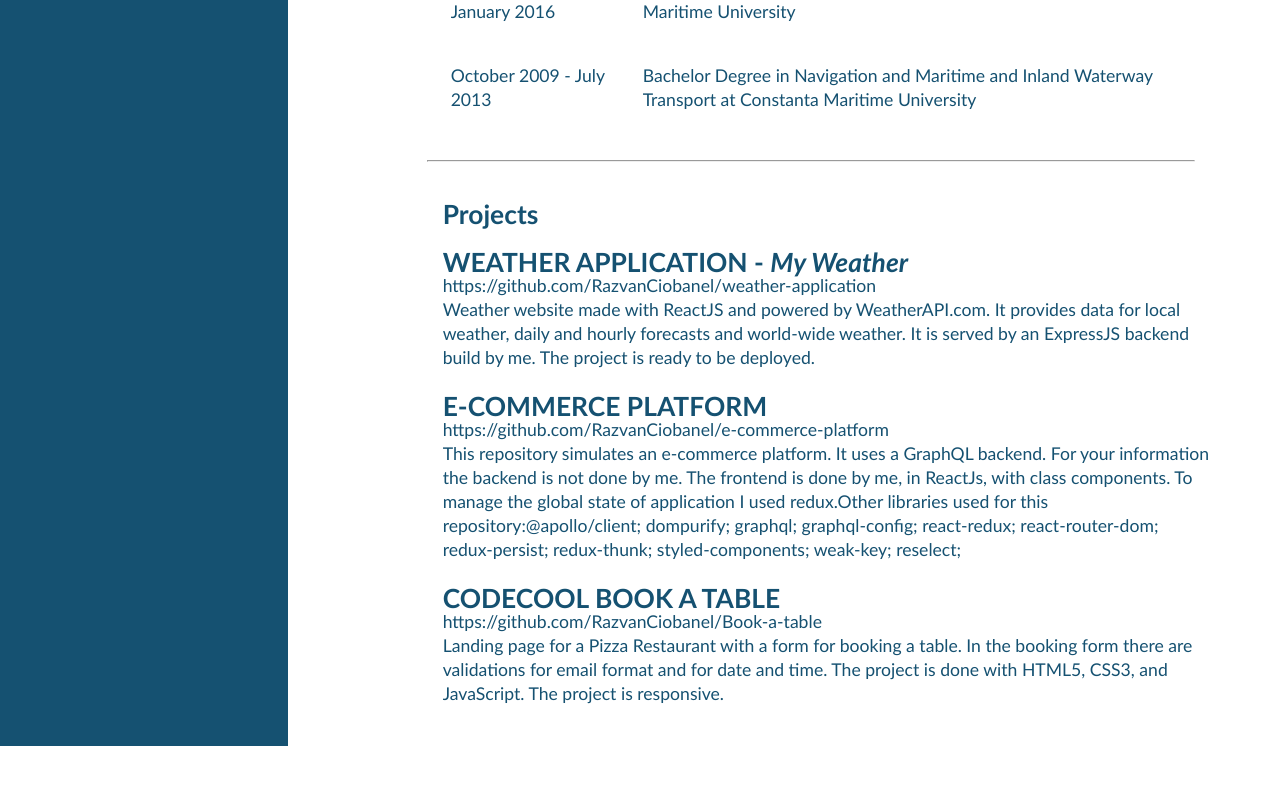
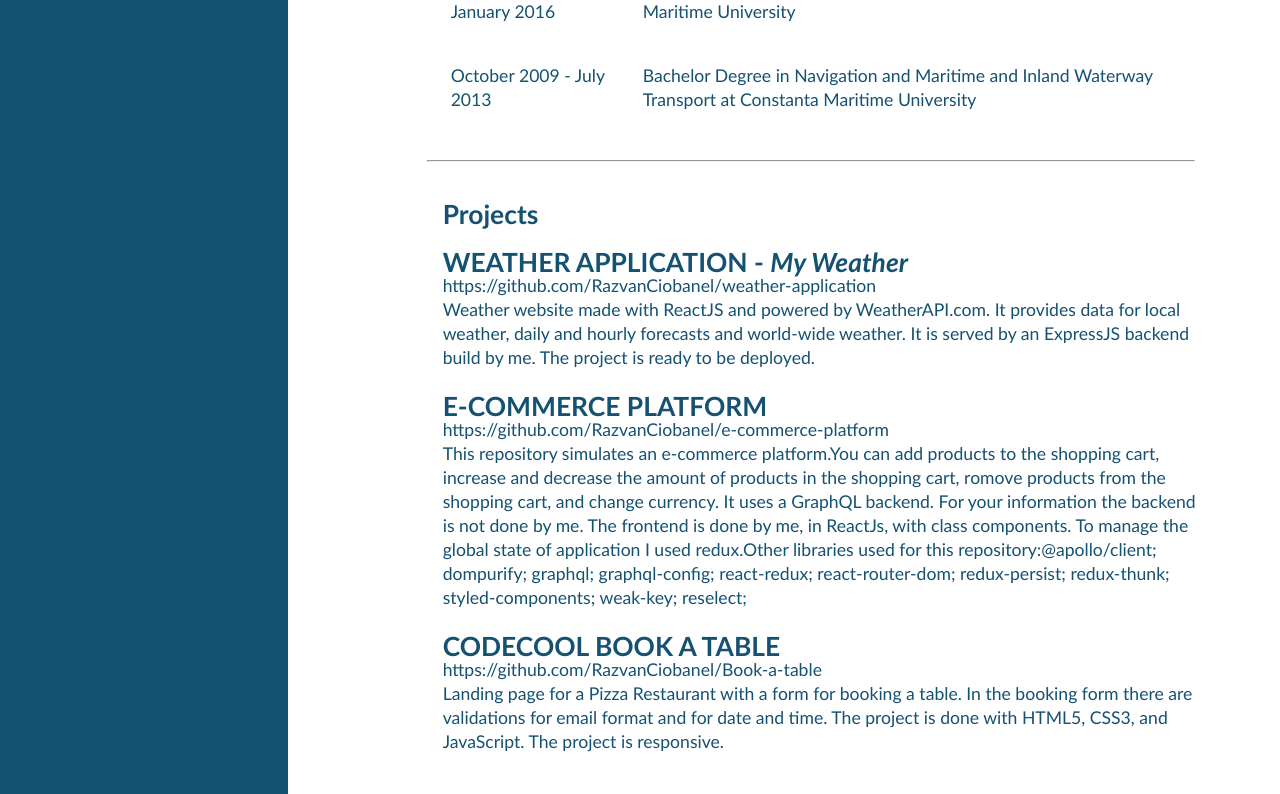
Before and after one commit to RazvanCiobanel/razvan-cosmin-ciobanel-resume, a React (Create React App) app: page / in a window 1280 px wide. Shown: the part 1050-1844 px from the top of the page. Before the commit the page ends 1796 px from the top, so only its background shows below. Built offline with nearby package versions, Linux system fonts and the light colour scheme.

Commit message:
e-commerce description

```diff
--- a/src/Components/ResumeObj.jsx
+++ b/src/Components/ResumeObj.jsx
@@ -154,10 +154,14 @@ const ResumeObj = () => {
           </MyLink>
           <p>
             This repository simulates an e-commerce
-            platform. It uses a GraphQL backend. For your
-            information the backend is not done by me. The frontend is
-            done by me, in ReactJs, with class components.
-            To manage the global state of application I used
+            platform.You can add products to the shopping
+            cart, increase and decrease the amount of
+            products in the shopping cart, romove products
+            from the shopping cart, and change currency. It
+            uses a GraphQL backend. For your information the
+            backend is not done by me. The frontend is done
+            by me, in ReactJs, with class components. To
+            manage the global state of application I used
             redux.Other libraries used for this
             repository:@apollo/client; dompurify; graphql;
             graphql-config; react-redux; react-router-dom;
```
